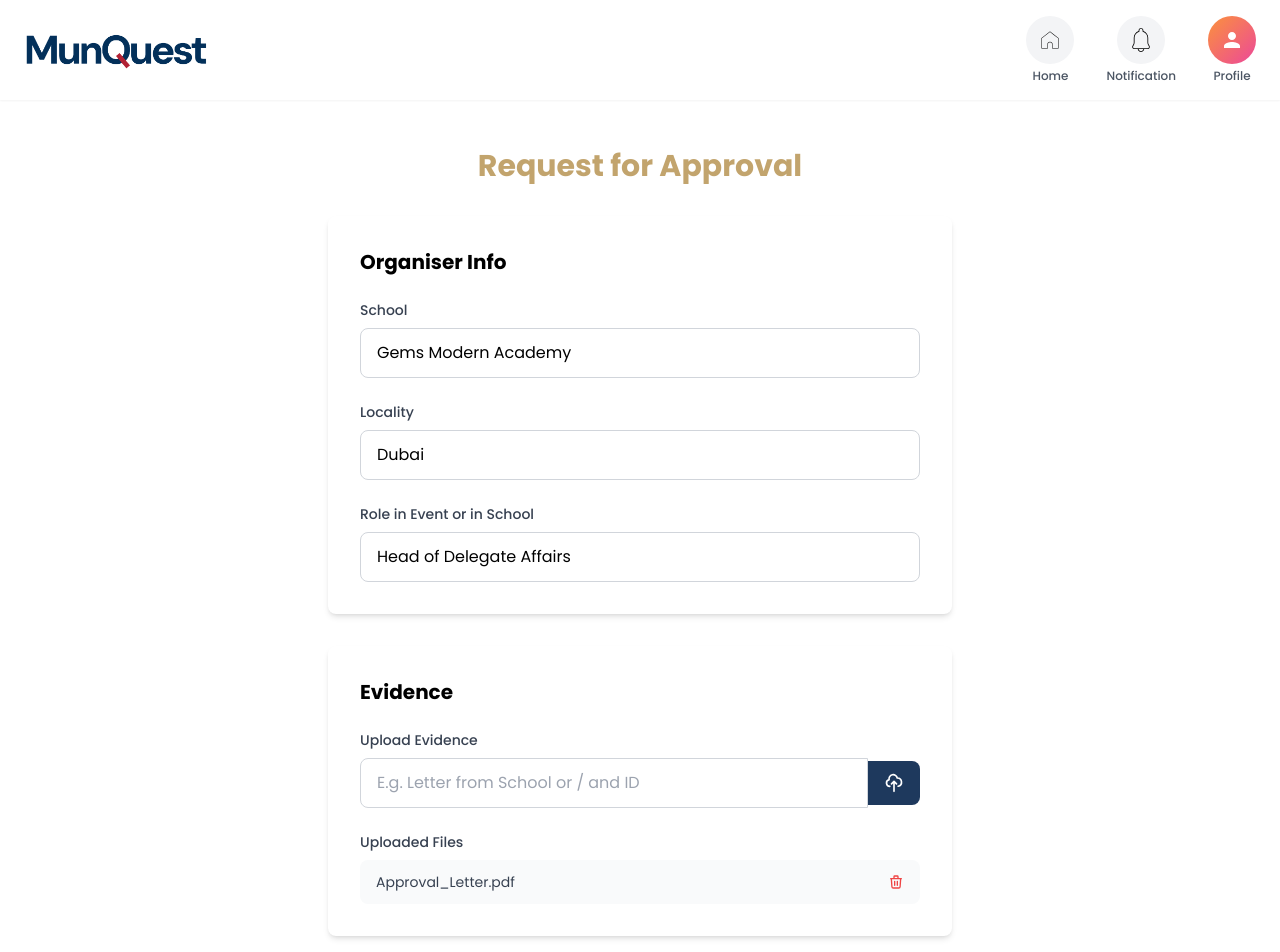
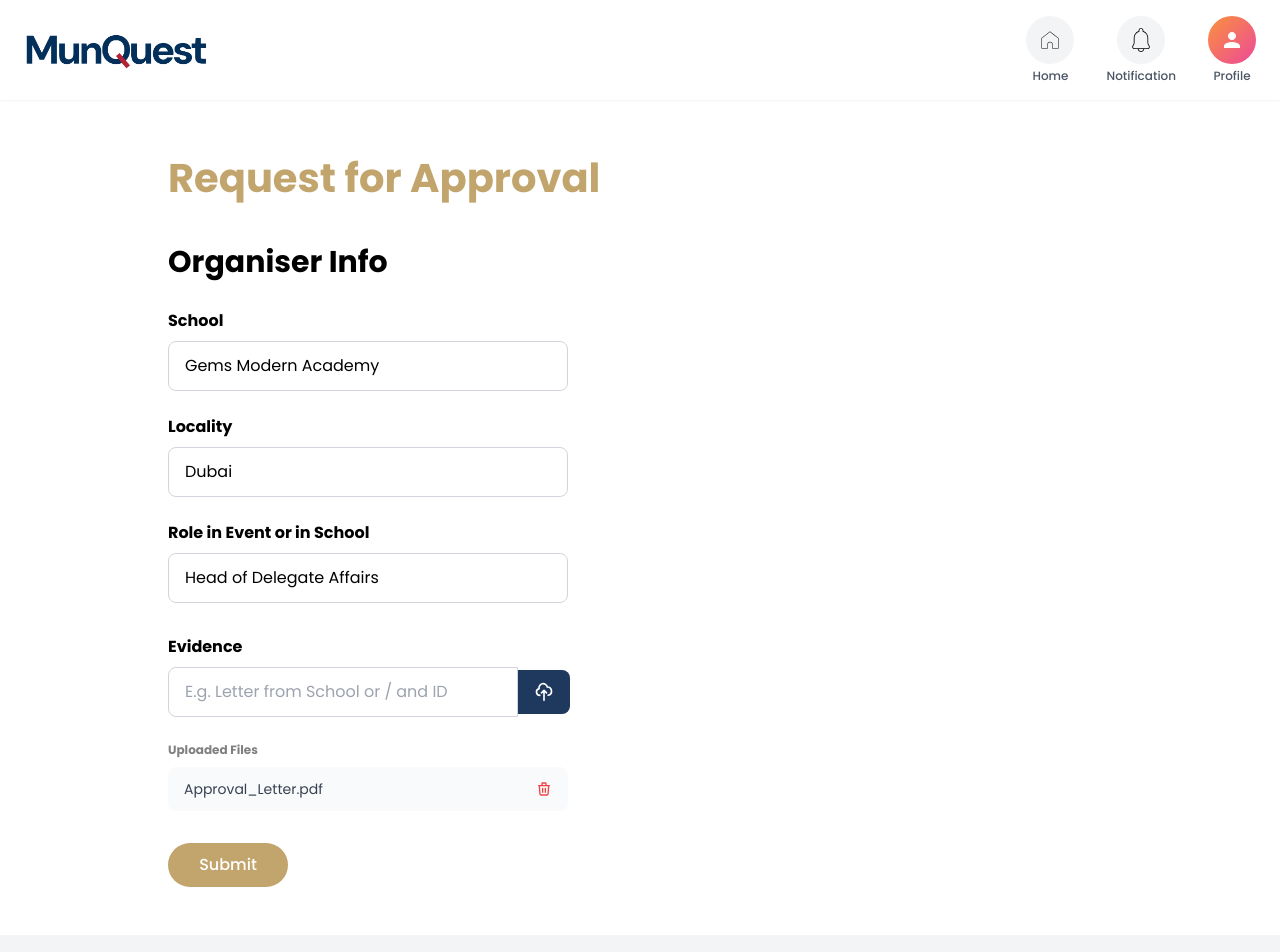
Before and after one commit to solify123/MunQuest-School-Management-Frontend, a React (Vite) app: page /request-approval in a window 1280 px wide. Shown: the top 952 px of the page. Built offline with nearby package versions, Linux system fonts and the light colour scheme.

Commit message:
feat: request for approval page UI done

```diff
--- a/src/pages/RequestApproval.tsx
+++ b/src/pages/RequestApproval.tsx
@@ -92,7 +92,7 @@ const RequestApproval: React.FC = () => {
               <div className="flex flex-col items-center cursor-pointer" onClick={handleProfileClick}>
                 <div className="w-12 h-12 bg-gradient-to-br from-orange-400 to-pink-500 rounded-full flex items-center justify-center mb-1">
                   <svg className="w-6 h-6 text-white" fill="currentColor" viewBox="0 0 24 24">
-                    <path d="M12 12c2.21 0 4-1.79 4-4s-1.79-4-4-4-4 1.79-4 4 1.79 4 4 4zm0 2c-2.67 0-8 1.34-8 4v2h16v-2c0-2.66-5.33-4-8-4z"/>
+                    <path d="M12 12c2.21 0 4-1.79 4-4s-1.79-4-4-4-4 1.79-4 4 1.79 4 4 4zm0 2c-2.67 0-8 1.34-8 4v2h16v-2c0-2.66-5.33-4-8-4z" />
                   </svg>
                 </div>
                 <span className="text-xs text-gray-600 font-medium">Profile</span>
@@ -103,55 +103,82 @@ const RequestApproval: React.FC = () => {
       </div>
 
       {/* Main Content */}
-      <div className="max-w-2xl mx-auto px-6 py-12">
+      <div className="max-w-[62rem] mx-auto px-6 py-12">
         {/* Page Title */}
-        <h1 className="text-3xl font-bold text-[#C2A46D] mb-8 text-center">
+        <h1 className="font-bold text-[#C2A46D] mb-8 text-left" style={{ fontSize: '40px' }}>
           Request for Approval
         </h1>
 
         {/* Organiser Info Section */}
-        <div className="bg-white rounded-lg shadow-md p-8 mb-8">
-          <h2 className="text-xl font-bold text-black mb-6">Organiser Info</h2>
+        <div className="mb-8">
+          <h2 className="font-bold text-black mb-6" style={{ fontSize: '30px' }}>Organiser Info</h2>
 
           <div className="space-y-6">
             {/* School Field */}
             <div>
-              <label className="block text-sm font-medium text-gray-700 mb-2">
+              <label
+                className="block mb-2"
+                style={{
+                  color: '#000',
+                  fontSize: '16px',
+                  fontStyle: 'normal',
+                  fontWeight: 700,
+                  lineHeight: '150%',
+                }}
+              >
                 School
               </label>
               <input
                 type="text"
                 value={formData.school}
                 onChange={(e) => handleInputChange('school', e.target.value)}
-                className="w-full px-4 py-3 border border-gray-300 rounded-lg focus:outline-none focus:ring-2 focus:ring-[#1E395D] focus:border-transparent"
+                className="w-[400px] px-4 py-3 border border-gray-300 rounded-lg focus:outline-none focus:ring-2 focus:ring-[#1E395D] focus:border-transparent"
                 placeholder="Enter school name"
               />
             </div>
 
             {/* Locality Field */}
             <div>
-              <label className="block text-sm font-medium text-gray-700 mb-2">
+              <label
+                className="block mb-2"
+                style={{
+                  color: '#000',
+                  fontSize: '16px',
+                  fontStyle: 'normal',
+                  fontWeight: 700,
+                  lineHeight: '150%',
+                }}
+              >
                 Locality
               </label>
               <input
                 type="text"
                 value={formData.locality}
                 onChange={(e) => handleInputChange('locality', e.target.value)}
-                className="w-full px-4 py-3 border border-gray-300 rounded-lg focus:outline-none focus:ring-2 focus:ring-[#1E395D] focus:border-transparent"
+                className="w-[400px] px-4 py-3 border border-gray-300 rounded-lg focus:outline-none focus:ring-2 focus:ring-[#1E395D] focus:border-transparent"
                 placeholder="Enter locality"
               />
             </div>
 
             {/* Role Field */}
             <div>
-              <label className="block text-sm font-medium text-gray-700 mb-2">
+              <label
+                className="block mb-2"
+                style={{
+                  color: '#000',
+                  fontSize: '16px',
+                  fontStyle: 'normal',
+                  fontWeight: 700,
+                  lineHeight: '150%',
+                }}
+              >
                 Role in Event or in School
               </label>
               <input
                 type="text"
                 value={formData.role}
                 onChange={(e) => handleInputChange('role', e.target.value)}
-                className="w-full px-4 py-3 border border-gray-300 rounded-lg focus:outline-none focus:ring-2 focus:ring-[#1E395D] focus:border-transparent"
+                className="w-[400px] px-4 py-3 border border-gray-300 rounded-lg focus:outline-none focus:ring-2 focus:ring-[#1E395D] focus:border-transparent"
                 placeholder="Enter your role"
               />
             </div>
@@ -159,19 +186,25 @@ const RequestApproval: React.FC = () => {
         </div>
 
         {/* Evidence Section */}
-        <div className="bg-white rounded-lg shadow-md p-8 mb-8">
-          <h2 className="text-xl font-bold text-black mb-6">Evidence</h2>
-
-          {/* Upload Field */}
+        <div className="mb-8">
           <div className="mb-6">
-            <label className="block text-sm font-medium text-gray-700 mb-2">
-              Upload Evidence
+            <label
+              className="block mb-2"
+              style={{
+                color: '#000',
+                fontSize: '16px',
+                fontStyle: 'normal',
+                fontWeight: 700,
+                lineHeight: '150%',
+              }}
+            >
+              Evidence
             </label>
             <div className="flex items-center">
               <input
                 type="text"
                 placeholder="E.g. Letter from School or / and ID"
-                className="flex-1 px-4 py-3 border border-gray-300 rounded-l-lg focus:outline-none focus:ring-2 focus:ring-[#1E395D] focus:border-transparent"
+                className="w-[350px] px-4 py-3 border border-gray-300 rounded-l-lg focus:outline-none focus:ring-2 focus:ring-[#1E395D] focus:border-transparent"
                 readOnly
               />
               <label className="bg-[#1E395D] text-white px-4 py-3 rounded-r-lg cursor-pointer hover:bg-[#1a2f4a] transition-colors duration-200">
@@ -190,12 +223,21 @@ const RequestApproval: React.FC = () => {
 
           {/* Uploaded Files */}
           <div>
-            <label className="block text-sm font-medium text-gray-700 mb-2">
+            <label
+              className="block mb-2"
+              style={{
+                color: 'grey',
+                fontSize: '12px',
+                fontStyle: 'normal',
+                fontWeight: 700,
+                lineHeight: '150%',
+              }}
+            >
               Uploaded Files
             </label>
             <div className="space-y-2">
               {uploadedFiles.map((fileName, index) => (
-                <div key={index} className="flex items-center justify-between bg-gray-50 px-4 py-3 rounded-lg">
+                <div key={index} className="w-[400px] flex items-center justify-between bg-gray-50 px-4 py-3 rounded-lg">
                   <span className="text-sm text-gray-700">{fileName}</span>
                   <button
                     onClick={() => handleRemoveFile(fileName)}
@@ -212,11 +254,25 @@ const RequestApproval: React.FC = () => {
         </div>
 
         {/* Submit Button */}
-        <div className="text-center">
+        <div className="text-left">
           <button
             onClick={handleSubmit}
             disabled={isSubmitting}
-            className="bg-[#C2A46D] text-[#8B6F47] px-8 py-4 rounded-lg font-medium hover:bg-[#B8945F] transition-colors duration-200 disabled:opacity-50 disabled:cursor-not-allowed"
+            style={{
+              display: 'flex',
+              width: '120px',
+              padding: '10px',
+              justifyContent: 'center',
+              alignItems: 'center',
+              gap: '10px',
+              borderRadius: '30px',
+              backgroundColor: '#C2A46D',
+              color: 'white',
+              fontWeight: 500,
+              transition: 'background-color 0.2s',
+              opacity: isSubmitting ? 0.5 : 1,
+              cursor: isSubmitting ? 'not-allowed' : 'pointer',
+            }}
           >
             {isSubmitting ? 'Submitting...' : 'Submit'}
           </button>
```
